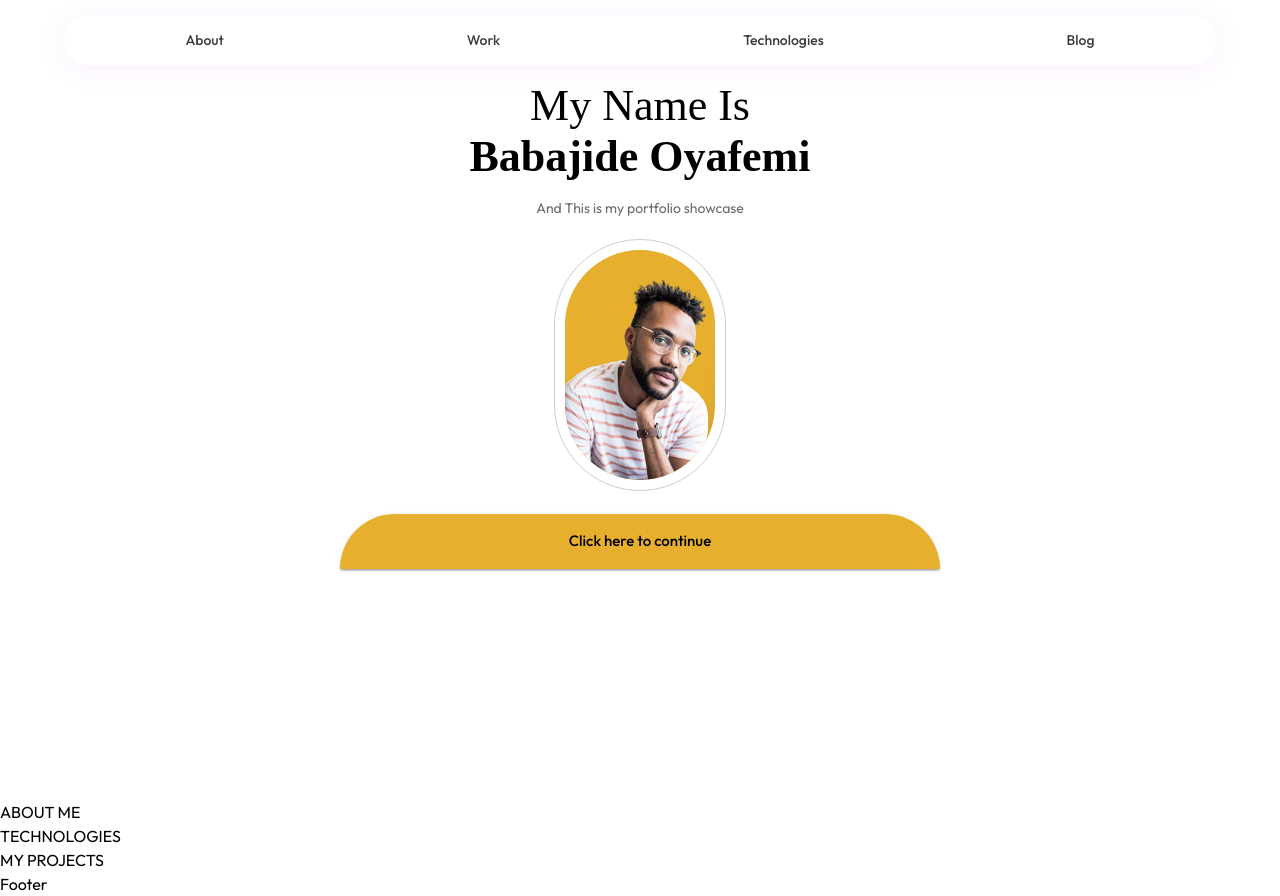
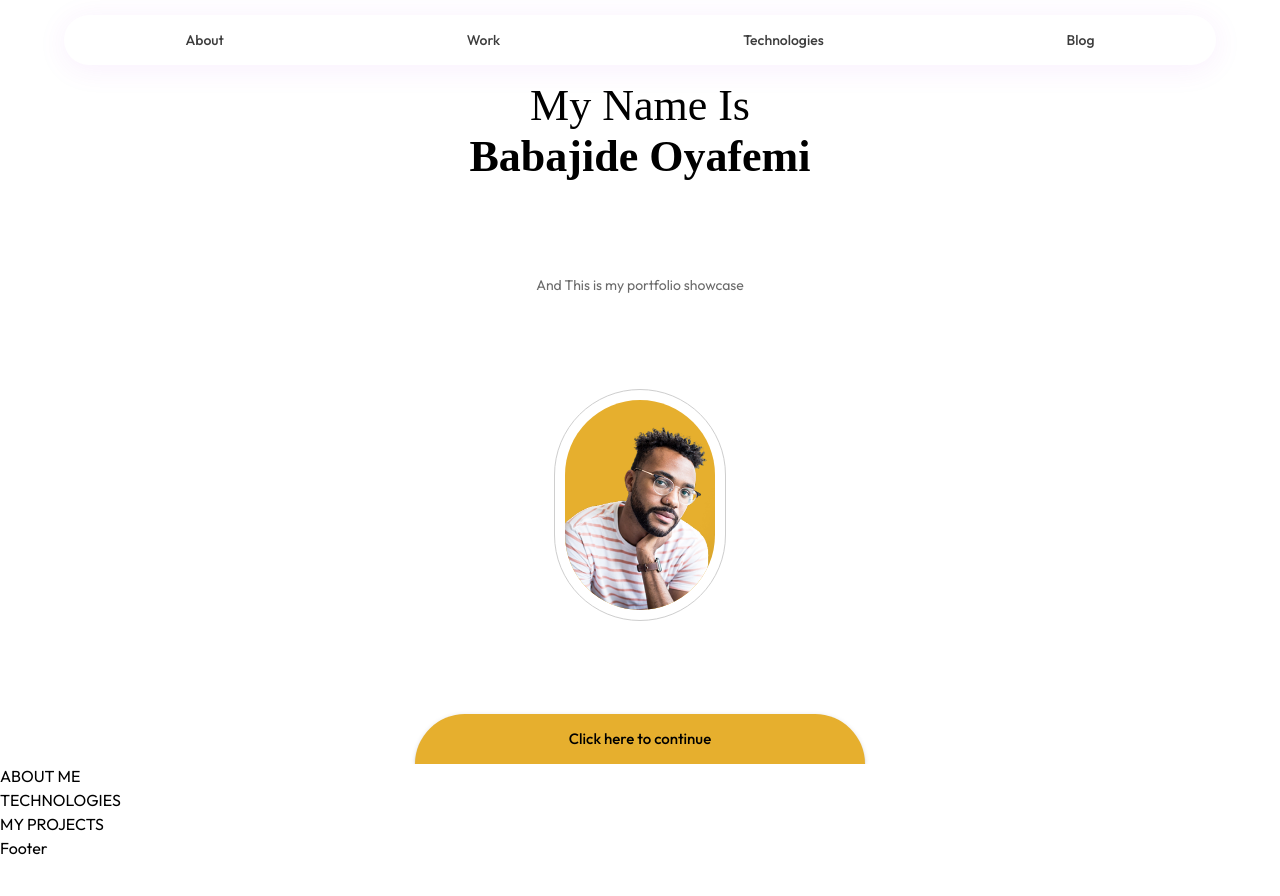
Before and after one commit to Babajide777/the-oyafemi-portfolio, a Next.js app in the folder client/: page / in a window 1280 px wide. After the commit the page ends 860 px from the top, so only its background shows below. Built offline with nearby package versions, Linux system fonts and the light colour scheme; a web font is replaced by a local one.

Commit message:
just made some changes to the mobile and desktop view of this homepage

```diff
--- a/client/app/Components/Homescreen.tsx
+++ b/client/app/Components/Homescreen.tsx
@@ -23,8 +23,9 @@ const Homescreen = () => {
       sx={{
         display: 'flex',
         flexDirection: 'column',
+        justifyContent: 'space-between',
         alignItems: 'center',
-        height: '100vh',
+        minHeight: {xs:'91dvh',md:'87vh',lg:'85.5vh'},
         overflow: 'hidden',
         mt: { xs: '80px', md: '15px' },
         transition: 'opacity 0.5s ease-in-out',
@@ -38,7 +39,7 @@ const Homescreen = () => {
           fontWeight: '600',
           textAlign: 'center',
           width: { xs: '51%', md: '35%', lg: '30%' },
-          mb: '15px'
+          mb: {md:'15px' },
         }}
       >
         <Typography
@@ -61,7 +62,7 @@ const Homescreen = () => {
           fontSize: '14px',
           textAlign: 'center',
           color: '#6B6B6B',
-          mb: { xs: '60px', md: '20px' },
+          mb: { xs: '60px', md: '20px', lg: '15px' },
           width: { xs: '50%' }
         }}
       >
@@ -74,14 +75,14 @@ const Homescreen = () => {
           borderStyle: 'solid',
           borderRadius: '150px',
           padding: '10px',
-          mb: { xs: '141px', md: '23px' }
+          mb: { xs: '141px', md: '23px', lg: '15px' },
         }}
       >
         <Box
           sx={{
             background: '#E6AF2E',
             width: { xs: '200px', md: '150px' },
-            height: { xs: '300px', md: '220px', lg: '230px' },
+            height: { xs: '300px', md: '220px', lg: '210px' },
             borderRadius: '150px',
             display: 'flex',
             justifyContent: 'center',
@@ -134,8 +135,8 @@ const Homescreen = () => {
               fontSize: '15px',
               background: '#E6AF2E',
               color: '#000000',
-              height: { xs: '100px', md: '50px', lg: '55px' },
-              width: { xs: '100px', md: '600px' },
+              height: { xs: '100px', md: '50px', lg: '50px' },
+              width: { xs: '100px', md: '550px', lg: '450px' },
               borderRadius: '150px 150px 0 0',
               textTransform: 'none'
             }}
```
